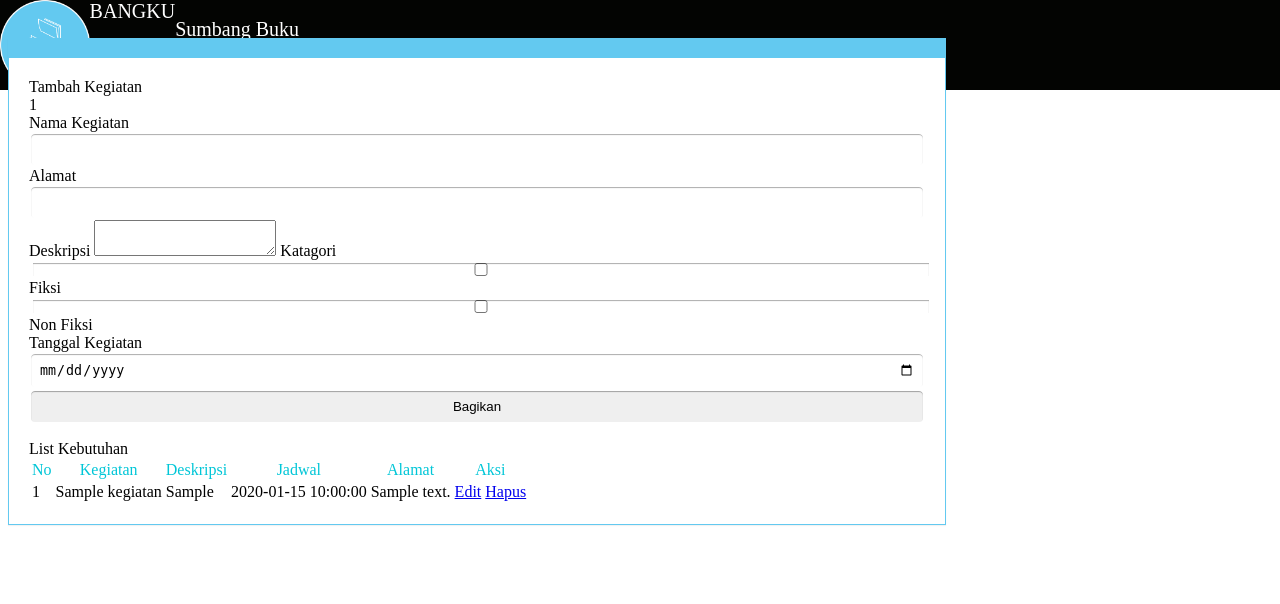
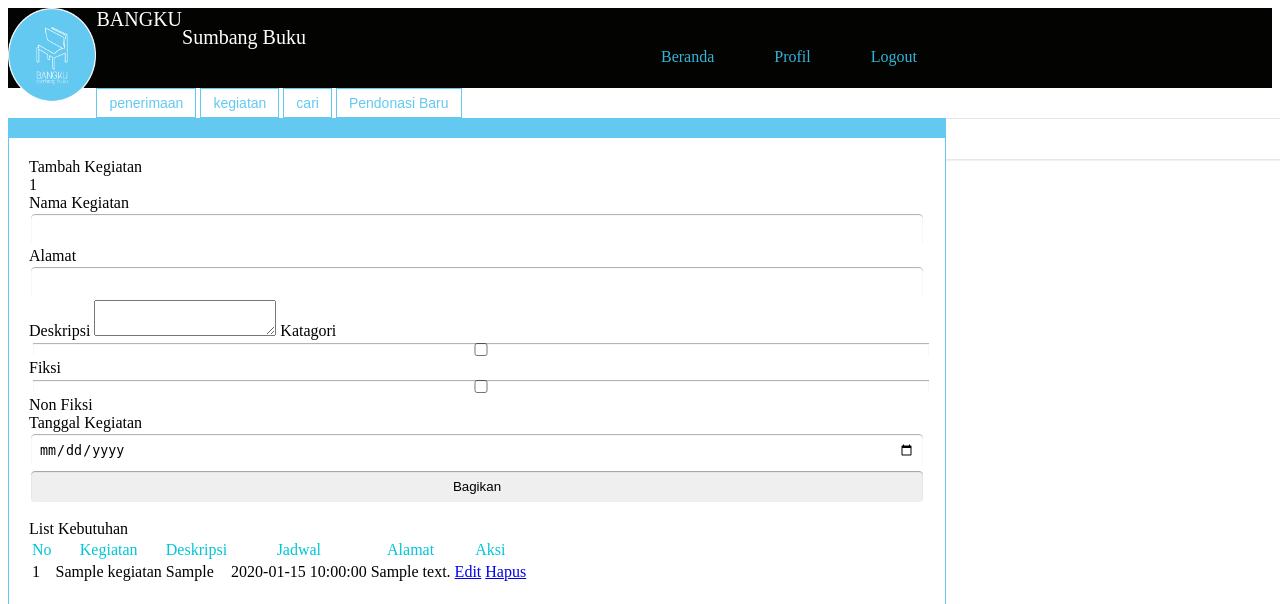
Before and after one commit to vedoalfarizi/bangku, a PHP site: page /org/beranda.php in a window 1280 px wide. Shown: the top 604 px of the page. Run offline with PHP 8.4, Linux system fonts and the light colour scheme; the visitor is signed in with stand-in values (Sample User, id 1); tables that the repository leaves empty or names only in its code hold one stand-in row (values such as "Sample post").

Commit message:
perbaikan navigasi yg belum relatif

```diff
--- a/style/style.css
+++ b/style/style.css
@@ -458,7 +458,7 @@ nav {
     border: 3px #FFFFFF;
     top: 0%;
     left: 0%;
-    position: fixed;
+    position: relative;
 }
 .menu{
     border: 3px #FFFFFF;
@@ -478,7 +478,7 @@ nav ul li {
     float: left;
 
 }
-nav ul : hover {
+nav ul :hover {
     border: 3px #FFFFFF;
     border-radius: 3px;
 
@@ -495,7 +495,7 @@ nav ul li a {
 }
 nav ul li:hover a {
     color: #FFFFFF;
-    border-bottom-color:  #FFFFF;
+    border-bottom-color: #FFFFFF;
 }
 
 nav img{
```
